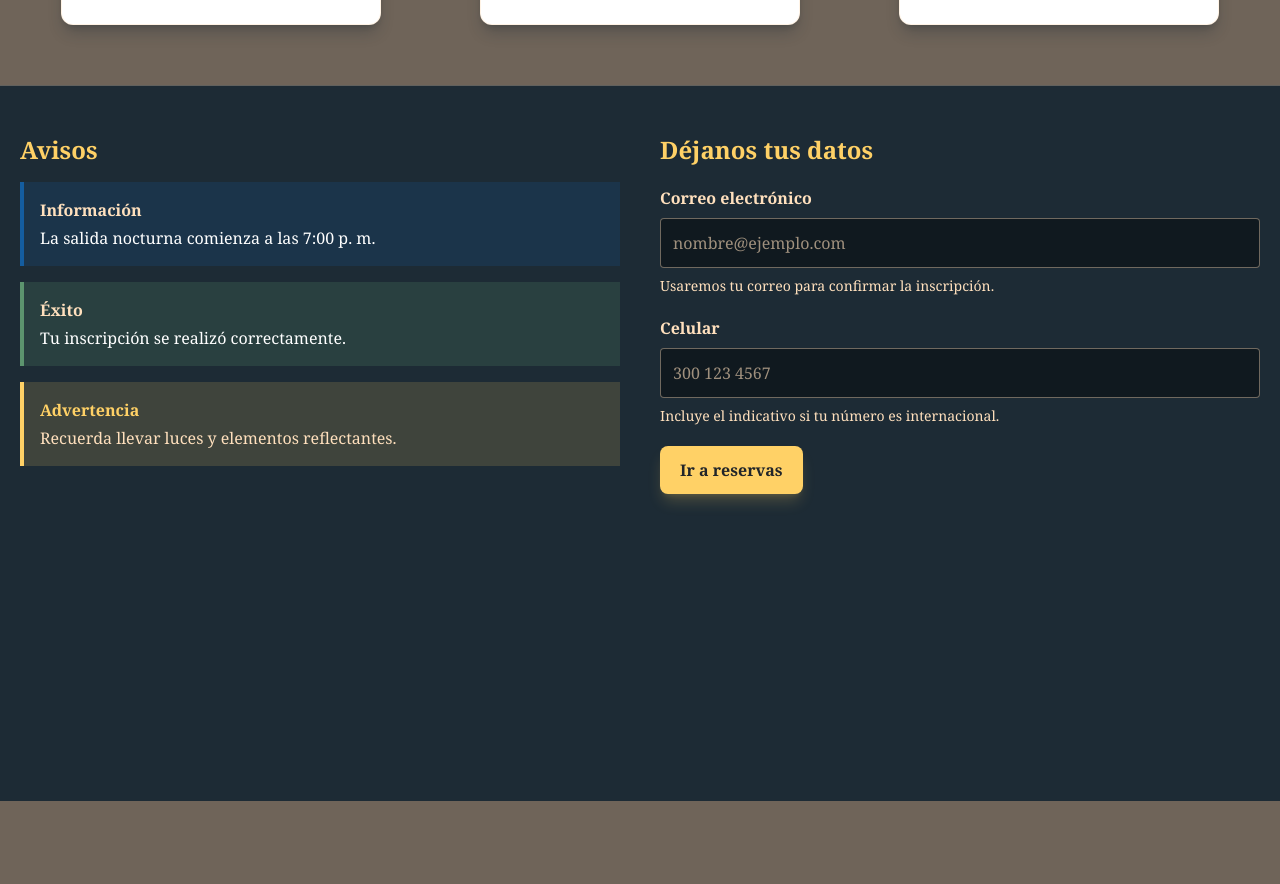
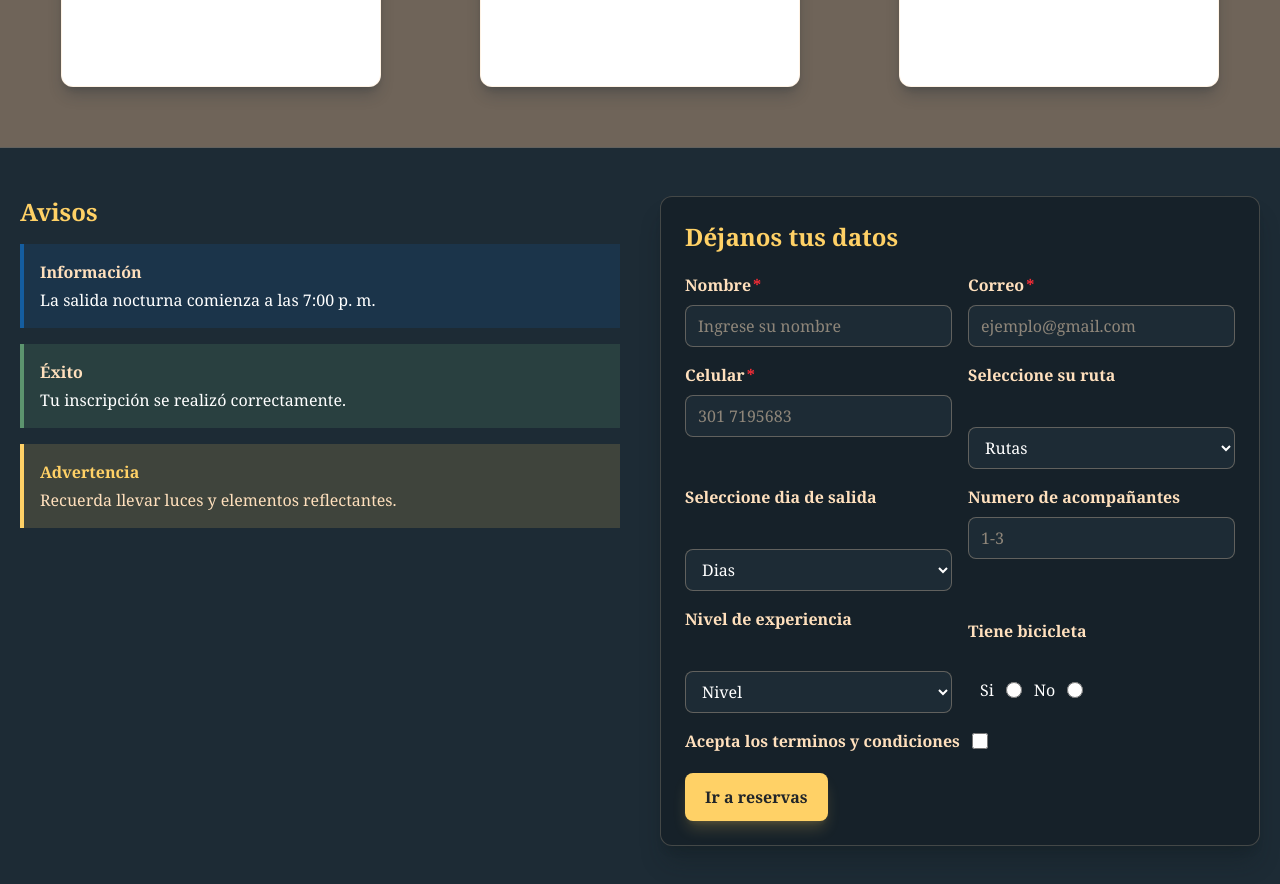
Before and after one commit to CAKE-765/rueda-libre, a plain HTML site: page nocturna.html in a window 1280 px wide. Shown: the part 1420-2304 px from the top of the page. Before the commit the page ends 2221 px from the top, so only its background shows below. Drawn offline with nearby package versions, Linux system fonts and the light colour scheme.

Commit message:
mini reto dia 3

```diff
--- a/nocturna.html
+++ b/nocturna.html
@@ -24,7 +24,8 @@
 </head>
 
 <body class="bg-brand-brown font-sans text-brand-white dark:bg-brand-deep">
-    <nav class="sticky top-0 z-50 border-b border-farol/30 bg-brand-night text-brand-white shadow-lg shadow-brand-night/30 dark:bg-brand-deep dark:shadow-farol/10">
+    <nav
+        class="sticky top-0 z-50 border-b border-farol/30 bg-brand-night text-brand-white shadow-lg shadow-brand-night/30 dark:bg-brand-deep dark:shadow-farol/10">
         <div class="mx-auto flex max-w-7xl items-center justify-between px-4 py-3 sm:px-6 lg:px-8">
             <a class="flex items-center gap-2 text-lg font-semibold" href="./index.html">
                 <img src="./img/image.jpeg" alt="Logo de Rueda Libre" width="48" height="48"
@@ -42,38 +43,55 @@
                         <span class="h-0.5 w-full bg-brand-white"></span>
                     </span>
                 </summary>
-                <div class="absolute right-0 top-full mt-2 flex min-w-48 flex-col rounded border border-brand-cream/20 bg-brand-night p-2 shadow-lg dark:border-farol/30">
+                <div
+                    class="absolute right-0 top-full mt-2 flex min-w-48 flex-col rounded border border-brand-cream/20 bg-brand-night p-2 shadow-lg dark:border-farol/30">
                     <a class="rounded bg-farol px-3 py-2 font-semibold text-brand-ink" aria-current="page"
                         href="./index.html">Inicio</a>
-                    <a class="rounded px-3 py-2 text-brand-cream hover:bg-brand-blue hover:text-brand-white" href="./tarifa.html">Tarifas y
+                    <a class="rounded px-3 py-2 text-brand-cream hover:bg-brand-blue hover:text-brand-white"
+                        href="./tarifa.html">Tarifas y
                         precios</a>
-                    <a class="rounded px-3 py-2 text-brand-cream hover:bg-brand-blue hover:text-brand-white" href="./reservas.html">Reservas</a>
-                    <a class="rounded px-3 py-2 text-brand-cream hover:bg-brand-blue hover:text-brand-white" href="./nocturna.html">Nocturna</a>
+                    <a class="rounded px-3 py-2 text-brand-cream hover:bg-brand-blue hover:text-brand-white"
+                        href="./reservas.html">Reservas</a>
+                    <a class="rounded px-3 py-2 text-brand-cream hover:bg-brand-blue hover:text-brand-white"
+                        href="./nocturna.html">Nocturna</a>
                 </div>
             </details>
 
             <div class="hidden items-center gap-1 md:flex">
-                <a class="rounded bg-farol px-3 py-2 font-semibold text-brand-ink" aria-current="page" href="./index.html">Inicio</a>
-                <a class="rounded px-3 py-2 text-brand-cream hover:bg-brand-blue hover:text-brand-white" href="./tarifa.html">Tarifas y precios</a>
-                <a class="rounded px-3 py-2 text-brand-cream hover:bg-brand-blue hover:text-brand-white" href="./reservas.html">Reservas</a>
-                <a class="rounded px-3 py-2 text-brand-cream hover:bg-brand-blue hover:text-brand-white" href="./nocturna.html">Ruedas Nocturna</a>
+                <a class="rounded bg-farol px-3 py-2 font-semibold text-brand-ink" aria-current="page"
+                    href="./index.html">Inicio</a>
+                <a class="rounded px-3 py-2 text-brand-cream hover:bg-brand-blue hover:text-brand-white"
+                    href="./tarifa.html">Tarifas y precios</a>
+                <a class="rounded px-3 py-2 text-brand-cream hover:bg-brand-blue hover:text-brand-white"
+                    href="./reservas.html">Reservas</a>
+                <a class="rounded px-3 py-2 text-brand-cream hover:bg-brand-blue hover:text-brand-white"
+                    href="./nocturna.html">Ruedas Nocturna</a>
             </div>
         </div>
     </nav>
 
     <main class="grid min-h-screen grid-cols-1 grid-rows-3 bg-brand-brown dark:bg-brand-deep md:grid-cols-2">
-        <section class="relative overflow-hidden bg-gradient-to-br from-brand-brown via-brand-night to-brand-blue dark:from-brand-deep dark:via-brand-night dark:to-brand-blue rounded-xl m-5">
+        <section
+            class="relative overflow-hidden bg-gradient-to-br from-brand-brown via-brand-night to-brand-blue dark:from-brand-deep dark:via-brand-night dark:to-brand-blue rounded-xl m-5">
             <header class="py-10 px-5">
-                <div class="w-fit rounded-full border border-farol/70 bg-brand-deep/40 px-5 py-3 shadow-lg shadow-farol/10">
+                <div
+                    class="w-fit rounded-full border border-farol/70 bg-brand-deep/40 px-5 py-3 shadow-lg shadow-farol/10">
                     <p class="text-lg font-bold text-farol">NUEVO · JUEVES A VIERNES</p>
                 </div>
             </header>
             <section class="flex flex-col gap-4 px-5 py-15 text-brand-white">
-                <h1 class="text-5xl font-bold leading-tight text-farol drop-shadow-[0_0_18px_#FFD16666] md:text-7xl dark:drop-shadow-[0_0_28px_#FFD16699]">RUEDA NOCTURNA</h1>
-                <h2 class="text-xl font-semibold text-brand-cream md:text-2xl">Descubre Medellín en bici cuando se encienden las luces</h2>
+                <h1
+                    class="text-5xl font-bold leading-tight text-farol drop-shadow-[0_0_18px_#FFD16666] md:text-7xl dark:drop-shadow-[0_0_28px_#FFD16699]">
+                    RUEDA NOCTURNA</h1>
+                <h2 class="text-xl font-semibold text-brand-cream md:text-2xl">Descubre Medellín en bici cuando se
+                    encienden las luces</h2>
                 <div class="flex flex-row gap-8 py-5">
-                    <div class="content-center rounded-lg border border-brand-cream/50 bg-brand-deep/30 px-4 py-2 text-center">3 rutas</div>
-                    <div class="content-center rounded-lg border border-brand-cream/50 bg-brand-deep/30 px-4 py-2 text-center">desde $55.000</div>
+                    <div
+                        class="content-center rounded-lg border border-brand-cream/50 bg-brand-deep/30 px-4 py-2 text-center">
+                        3 rutas</div>
+                    <div
+                        class="content-center rounded-lg border border-brand-cream/50 bg-brand-deep/30 px-4 py-2 text-center">
+                        desde $55.000</div>
                 </div>
                 <a href="./reservas.html"
                     class="w-fit rounded-lg bg-farol px-5 py-3 font-bold text-brand-ink shadow-lg shadow-farol/20 transition hover:bg-brand-cream focus-visible:outline-2 focus-visible:outline-offset-4 focus-visible:outline-farol dark:shadow-farol/30">Inscríbete</a>
@@ -81,15 +99,15 @@
         </section>
         <section class="flex flex-col justify-center items-center gap-4 px-5 py-15">
             <div>
-                <img class="rounded-2xl border border-brand-cream/30 shadow-2xl shadow-brand-night/50 dark:border-farol/40 dark:shadow-farol/10" src="./img/images.jpeg" alt="Recorrido nocturno en bicicleta por Medellín">
+                <img class="rounded-2xl border border-brand-cream/30 shadow-2xl shadow-brand-night/50 dark:border-farol/40 dark:shadow-farol/10"
+                    src="./img/images.jpeg" alt="Recorrido nocturno en bicicleta por Medellín">
             </div>
         </section>
 
-        <section
-            class="col-span-1 grid grid-cols-1 gap-4 px-5 py-15 justify-items-center md:col-span-2 md:grid-cols-3">
-            <article class="w-full overflow-hidden rounded-xl border border-brand-cream/40 bg-brand-paper text-brand-ink shadow-lg shadow-brand-night/30 dark:border-farol/20 dark:bg-brand-night dark:text-brand-cream dark:shadow-brand-deep/40 md:w-80">
-                <img src="./img/nocturno1.jpeg" alt="Producto"
-                    class="w-full h-48 object-cover">
+        <section class="col-span-1 grid grid-cols-1 gap-4 px-5 py-15 justify-items-center md:col-span-2 md:grid-cols-3">
+            <article
+                class="w-full overflow-hidden rounded-xl border border-brand-cream/40 bg-brand-paper text-brand-ink shadow-lg shadow-brand-night/30 dark:border-farol/20 dark:bg-brand-night dark:text-brand-cream dark:shadow-brand-deep/40 md:w-80">
+                <img src="./img/nocturno1.jpeg" alt="Producto" class="w-full h-48 object-cover">
 
                 <div class="p-5">
                     <h2 class="text-xl font-bold text-brand-night dark:text-farol">
@@ -108,16 +126,17 @@
                         <span class="text-xl font-bold">
                             $55.000
                         </span>
-                        <button class="rounded-lg bg-brand-blue px-4 py-2 text-brand-white transition hover:bg-brand-night focus-visible:outline-2 focus-visible:outline-offset-2 focus-visible:outline-farol dark:bg-farol dark:text-brand-ink dark:hover:bg-brand-cream">
+                        <button
+                            class="rounded-lg bg-brand-blue px-4 py-2 text-brand-white transition hover:bg-brand-night focus-visible:outline-2 focus-visible:outline-offset-2 focus-visible:outline-farol dark:bg-farol dark:text-brand-ink dark:hover:bg-brand-cream">
                             <a href="./reservas.html">Inscríbete</a>
                         </button>
                     </div>
                 </div>
             </article>
 
-            <article class="w-full overflow-hidden rounded-xl border border-brand-cream/40 bg-brand-paper text-brand-ink shadow-lg shadow-brand-night/30 dark:border-farol/20 dark:bg-brand-night dark:text-brand-cream dark:shadow-brand-deep/40 md:w-80">
-                <img src="./img/nocturna2.jpeg" alt="Producto"
-                    class="w-full h-48 object-cover">
+            <article
+                class="w-full overflow-hidden rounded-xl border border-brand-cream/40 bg-brand-paper text-brand-ink shadow-lg shadow-brand-night/30 dark:border-farol/20 dark:bg-brand-night dark:text-brand-cream dark:shadow-brand-deep/40 md:w-80">
+                <img src="./img/nocturna2.jpeg" alt="Producto" class="w-full h-48 object-cover">
 
                 <div class="p-5">
                     <h2 class="text-xl font-bold text-brand-night dark:text-farol">
@@ -136,16 +155,17 @@
                         <span class="text-xl font-bold">
                             $75.000
                         </span>
-                        <button class="rounded-lg bg-brand-blue px-4 py-2 text-brand-white transition hover:bg-brand-night focus-visible:outline-2 focus-visible:outline-offset-2 focus-visible:outline-farol dark:bg-farol dark:text-brand-ink dark:hover:bg-brand-cream">
-                             <a href="./reservas.html">Inscríbete</a>
+                        <button
+                            class="rounded-lg bg-brand-blue px-4 py-2 text-brand-white transition hover:bg-brand-night focus-visible:outline-2 focus-visible:outline-offset-2 focus-visible:outline-farol dark:bg-farol dark:text-brand-ink dark:hover:bg-brand-cream">
+                            <a href="./reservas.html">Inscríbete</a>
                         </button>
                     </div>
                 </div>
             </article>
 
-            <article class="w-full overflow-hidden rounded-xl border border-brand-cream/40 bg-brand-paper text-brand-ink shadow-lg shadow-brand-night/30 dark:border-farol/20 dark:bg-brand-night dark:text-brand-cream dark:shadow-brand-deep/40 md:w-80">
-                <img src="./img/nocturna3.jpeg" alt="Producto"
-                    class="w-full h-48 object-cover">
+            <article
+                class="w-full overflow-hidden rounded-xl border border-brand-cream/40 bg-brand-paper text-brand-ink shadow-lg shadow-brand-night/30 dark:border-farol/20 dark:bg-brand-night dark:text-brand-cream dark:shadow-brand-deep/40 md:w-80">
+                <img src="./img/nocturna3.jpeg" alt="Producto" class="w-full h-48 object-cover">
 
                 <div class="p-5">
                     <h2 class="text-xl font-bold text-brand-night dark:text-farol">
@@ -164,7 +184,8 @@
                         <span class="text-xl font-bold">
                             $95.000
                         </span>
-                        <button class="rounded-lg bg-brand-blue px-4 py-2 text-brand-white transition hover:bg-brand-night focus-visible:outline-2 focus-visible:outline-offset-2 focus-visible:outline-farol dark:bg-farol dark:text-brand-ink dark:hover:bg-brand-cream">
+                        <button
+                            class="rounded-lg bg-brand-blue px-4 py-2 text-brand-white transition hover:bg-brand-night focus-visible:outline-2 focus-visible:outline-offset-2 focus-visible:outline-farol dark:bg-farol dark:text-brand-ink dark:hover:bg-brand-cream">
                             <a href="./reservas.html">Inscríbete</a>
                         </button>
                     </div>
@@ -172,7 +193,8 @@
             </article>
         </section>
 
-        <section class="col-span-1 grid grid-cols-1 gap-10 border-t border-brand-cream/30 bg-brand-night px-5 py-12 text-brand-white dark:border-farol/30 dark:bg-brand-deep md:col-span-2 lg:grid-cols-2">
+        <section
+            class="col-span-1 grid grid-cols-1 gap-10 border-t border-brand-cream/30 bg-brand-night px-5 py-12 text-brand-white dark:border-farol/30 dark:bg-brand-deep md:col-span-2 lg:grid-cols-2">
             <div class="flex flex-col gap-4">
                 <h2 class="text-2xl font-bold text-farol">Avisos</h2>
                 <div class="border-l-4 border-brand-blue bg-brand-blue/20 p-4">
@@ -189,22 +211,85 @@
                 </div>
             </div>
 
-            <form action="./reservas.html" class="flex flex-col gap-5" method="get">
+            <form action="./reservas.html"
+                class="flex flex-col gap-5 rounded-xl border border-brand-cream/20 bg-brand-deep/50 p-5 shadow-xl shadow-brand-deep/30 sm:p-6"
+                method="get">
                 <h2 class="text-2xl font-bold text-farol">Déjanos tus datos</h2>
-                <div class="flex flex-col gap-2">
-                    <label for="correo" class="font-semibold text-brand-cream">Correo electrónico</label>
-                    <input id="correo" name="correo" type="email" placeholder="nombre@ejemplo.com" required
-                        aria-describedby="ayuda-correo"
-                        class="rounded border border-brand-cream/40 bg-brand-deep p-3 text-brand-white placeholder:text-brand-cream/60 focus-visible:border-farol focus-visible:outline-none focus-visible:ring-2 focus-visible:ring-farol">
-                    <p id="ayuda-correo" class="text-sm text-brand-cream">Usaremos tu correo para confirmar la inscripción.</p>
-                </div>
-                <div class="flex flex-col gap-2">
-                    <label for="celular" class="font-semibold text-brand-cream">Celular</label>
-                    <input id="celular" name="celular" type="tel" placeholder="300 123 4567" required
-                        aria-describedby="ayuda-celular"
-                        class="rounded border border-brand-cream/40 bg-brand-deep p-3 text-brand-white placeholder:text-brand-cream/60 focus-visible:border-farol focus-visible:outline-none focus-visible:ring-2 focus-visible:ring-farol">
-                    <p id="ayuda-celular" class="text-sm text-brand-cream">Incluye el indicativo si tu número es internacional.</p>
-                </div>
+                <fieldset class="grid grid-cols-1 gap-4 sm:grid-cols-2">
+                    <div class="flex flex-col gap-2">
+                        <label for="name" class="font-semibold text-brand-cream after:ml-0.5 after:text-red-500 after:content-['*']">Nombre</label>
+                        <input type="text" id="name" name="name" required placeholder="Ingrese su nombre" minlength="3"
+                            maxlength="50"
+                            class="w-full rounded-lg border border-brand-cream/30 bg-brand-night px-3 py-2 text-brand-white placeholder:text-brand-cream/50 focus-visible:border-farol focus-visible:outline-none focus-visible:ring-2 focus-visible:ring-farol">
+                    </div>
+                    <div class="flex flex-col gap-2">
+                        <label for="email" class="font-semibold text-brand-cream after:ml-0.5 after:text-red-500 after:content-['*']">Correo</label>
+                        <input type="email" id="email" name="email" required placeholder="ejemplo@gmail.com"
+                            class="w-full rounded-lg border border-brand-cream/30 bg-brand-night px-3 py-2 text-brand-white placeholder:text-brand-cream/50 focus-visible:border-farol focus-visible:outline-none focus-visible:ring-2 focus-visible:ring-farol">
+                    </div>
+                    <div class="flex flex-col gap-2">
+                        <label for="celular" class="font-semibold text-brand-cream after:ml-0.5 after:text-red-500 after:content-['*']">Celular</label>
+                        <input type="tel" id="celular" name="celular" required placeholder="301 7195683"
+                            pattern="3[0-9]{9}"
+                            class="w-full rounded-lg border border-brand-cream/30 bg-brand-night px-3 py-2 text-brand-white placeholder:text-brand-cream/50 focus-visible:border-farol focus-visible:outline-none focus-visible:ring-2 focus-visible:ring-farol">
+                    </div>
+                    <div class="flex flex-col gap-2">
+                        <label for="ruta" class="font-semibold text-brand-cream">Seleccione su ruta </label>
+                        <br>
+                        <select id="ruta" name="ruta" required
+                            class="w-full rounded-lg border border-brand-cream/30 bg-brand-night px-3 py-2 text-brand-white focus-visible:border-farol focus-visible:outline-none focus-visible:ring-2 focus-visible:ring-farol">
+                            <option value="">Rutas</option>
+                            <option value="lucesdelcentro">Luces Del Centro</option>
+                            <option value="miradoresdelaciudad">Miradores De La Ciudad</option>
+                            <option value="lunaenlaspalmas">Luna En Las Palmas</option>
+                        </select>
+                    </div>
+
+                    <div class="flex flex-col gap-2">
+                        <label for="dia" class="font-semibold text-brand-cream">Seleccione dia de salida </label>
+                        <br>
+                        <select id="dia" name="dia" required
+                            class="w-full rounded-lg border border-brand-cream/30 bg-brand-night px-3 py-2 text-brand-white focus-visible:border-farol focus-visible:outline-none focus-visible:ring-2 focus-visible:ring-farol">
+                            <option value="">Dias</option>
+                            <option value="jueves">Jueves</option>
+                            <option value="viernes">Viernes</option>
+                            <option value="sabado">Sabado</option>
+                        </select>
+                    </div>
+
+                    <div class="flex flex-col gap-2">
+                        <label for="personas" class="font-semibold text-brand-cream">Numero de acompañantes </label>
+                        <input type="number" name="personas" id="personas" placeholder="1-3" required min="1" max="3"
+                            class="w-full rounded-lg border border-brand-cream/30 bg-brand-night px-3 py-2 text-brand-white placeholder:text-brand-cream/50 focus-visible:border-farol focus-visible:outline-none focus-visible:ring-2 focus-visible:ring-farol">
+                    </div>
+                    <div class="flex flex-col gap-2">
+                        <label for="exp" class="font-semibold text-brand-cream">Nivel de experiencia</label>
+                        <br>
+                        <select name="exp" id="exp" required
+                            class="w-full rounded-lg border border-brand-cream/30 bg-brand-night px-3 py-2 text-brand-white focus-visible:border-farol focus-visible:outline-none focus-visible:ring-2 focus-visible:ring-farol">
+                            <option value="">Nivel</option>
+                            <option value="principiante">Principiante</option>
+                            <option value="intermedio">Intermedio</option>
+                            <option value="avanzado">Avanzado</option>
+                        </select>
+                    </div>
+                    <div class="flex flex-wrap items-center gap-3">
+                        <label for="bici" class="w-full font-semibold text-brand-cream">Tiene bicicleta</label>
+                        <br>
+                        <span>Si</span>
+                        <input type="radio" name="bici" id="bici" required
+                            class="size-4 accent-farol focus-visible:outline-2 focus-visible:outline-offset-2 focus-visible:outline-farol">
+                        <span>No</span>
+                        <input type="radio" name="bici" id="bici" required
+                            class="size-4 accent-farol focus-visible:outline-2 focus-visible:outline-offset-2 focus-visible:outline-farol">
+                    </div>
+                    <div class="flex items-center gap-3 sm:col-span-2">
+                        <label for="terminos" class="font-semibold text-brand-cream">Acepta los terminos y condiciones </label>
+                        <input type="checkbox" name="terminos" id="terminos" required
+                            class="size-4 accent-farol focus-visible:outline-2 focus-visible:outline-offset-2 focus-visible:outline-farol">
+                    </div>
+                </fieldset>
+
                 <button type="submit"
                     class="w-fit rounded-lg bg-farol px-5 py-3 font-bold text-brand-ink shadow-lg shadow-farol/20 transition hover:bg-brand-cream focus-visible:outline-2 focus-visible:outline-offset-4 focus-visible:outline-farol dark:shadow-farol/30">
                     Ir a reservas
```
Also changed, not shown: index.html (line endings or trailing spaces), style.css (line endings or trailing spaces).
